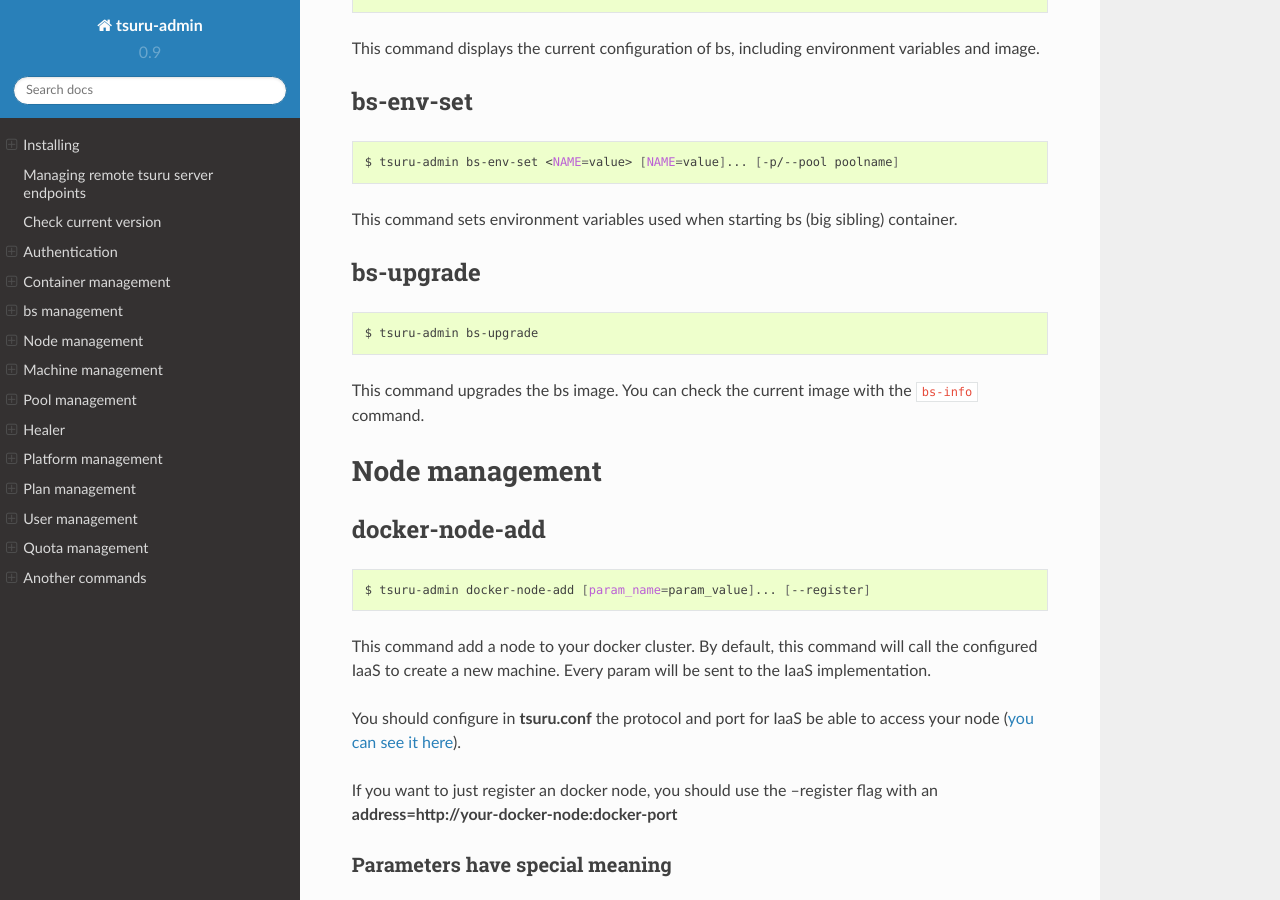
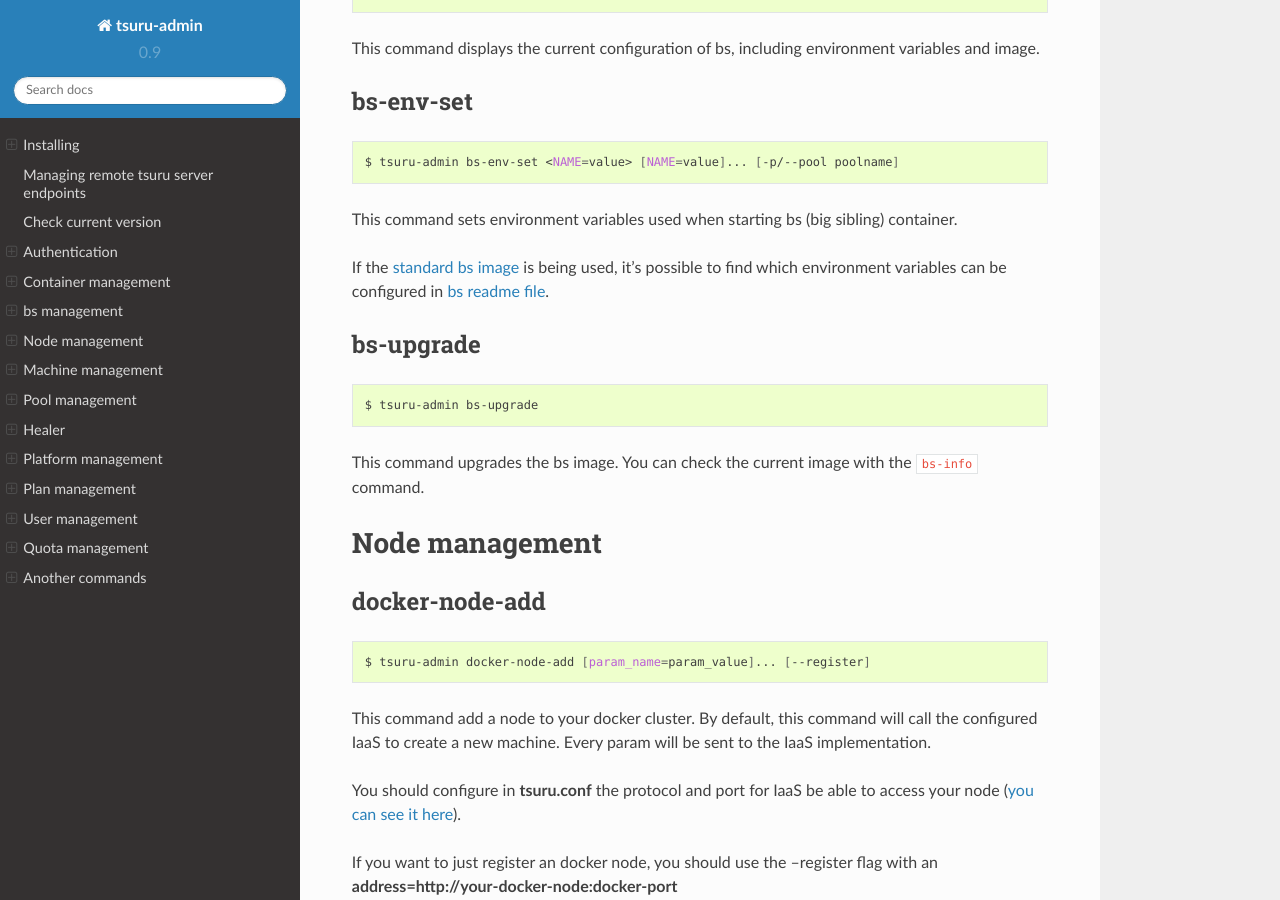
Before and after one commit to tsuru/tsuru-admin, a Sphinx documentation site: the page built from docs/source/index.rst, in a window 1280 px wide and 900 px high, scrolled down 4375 px. Built offline with Sphinx 7.4.7 and the Read the Docs theme 2.0.0, drawn with Linux system fonts in a browser that asks for light colours.

Commit message:
docs: add information about bs envs

```diff
--- a/docs/source/index.rst
+++ b/docs/source/index.rst
@@ -276,6 +276,10 @@ bs-env-set
 
 This command sets environment variables used when starting bs (big sibling)
 container.
+
+If the `standard bs image <https://github.com/tsuru/bs>`_ is being used, it's
+possible to find which environment variables can be configured in `bs readme
+file <https://github.com/tsuru/bs#environment-variables>`_.
 
 bs-upgrade
 ----------
```
